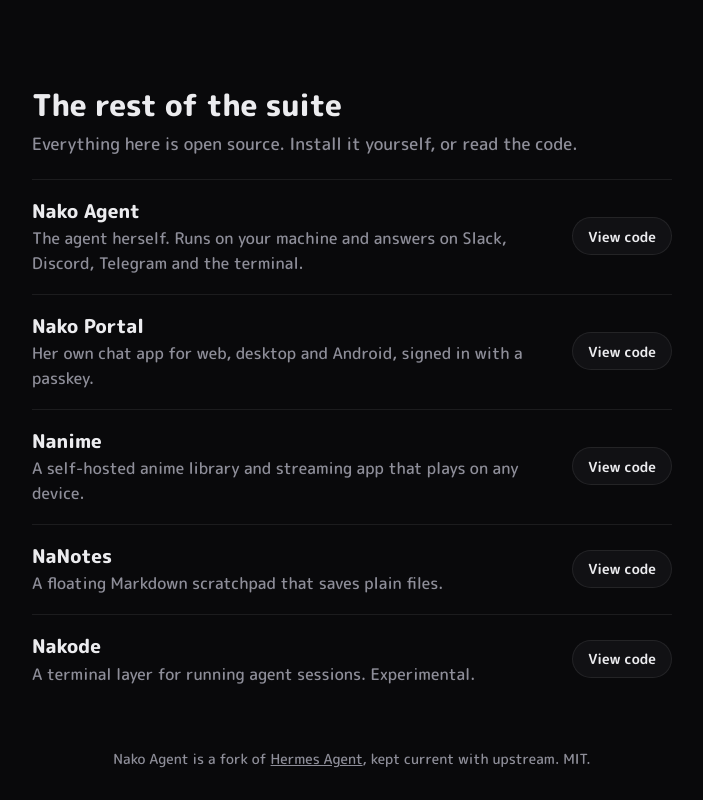
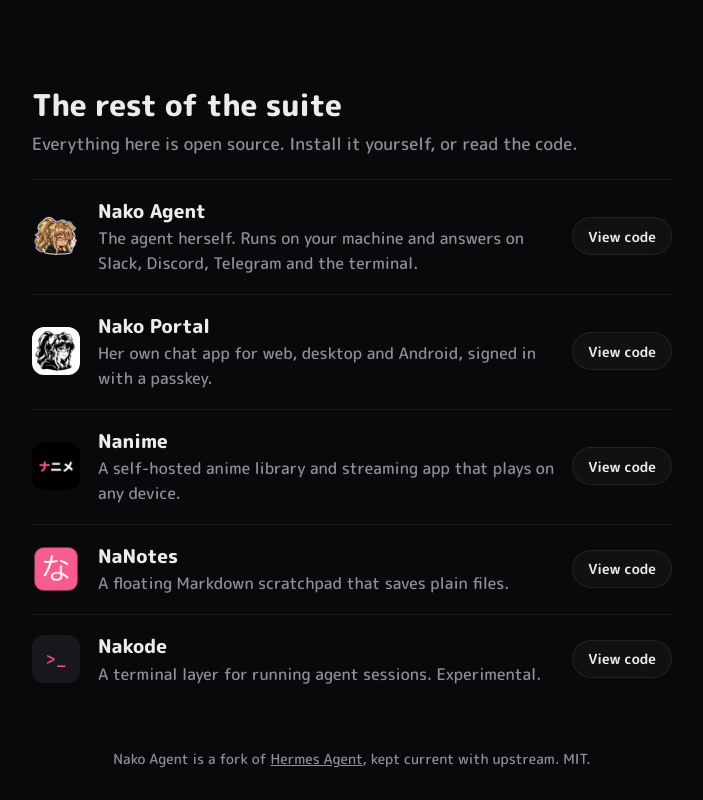
Before and after one commit to QuillDev/nakode.moe, a plain HTML site: page index.html in a window 1280 px wide. Shown: the part 782-1582 px from the top of the page, without its empty margins (288-991 px from the left). Drawn offline with Linux system fonts and the light colour scheme.

Commit message:
Show each project's logo in the suite list
Co-authored-by: Nako <nako@quill.moe>

```diff
--- a/index.html
+++ b/index.html
@@ -78,7 +78,10 @@
   .suite h2 { font-size: 30px; font-weight: 800; letter-spacing: -.01em; line-height: 1.15; margin: 0 0 8px; }
   .suite > p { color: var(--muted); font-size: 17px; margin: 0 0 22px; }
   .suite ul { list-style: none; margin: 0; padding: 0; }
-  .suite li { display: grid; grid-template-columns: minmax(0, 1fr) auto; align-items: center; column-gap: 18px; padding: 18px 0; box-shadow: inset 0 1px var(--line); }
+  .suite li { display: grid; grid-template-columns: 48px minmax(0, 1fr) auto; align-items: center; column-gap: 18px; padding: 18px 0; box-shadow: inset 0 1px var(--line); }
+  .suite li > img, .suite li > .glyph { width: 48px; height: 48px; border-radius: 12px; display: block; }
+  .suite li > img.sticker { border-radius: 0; }
+  .suite li > .glyph { background: var(--fill); display: grid; place-items: center; font: 500 17px "JetBrains Mono", ui-monospace, monospace; color: var(--pink); }
   .suite li b { font-weight: 800; font-size: 19px; display: block; }
   .suite li span { color: var(--muted); font-size: 16px; }
   .suite li a { box-shadow: inset 0 0 0 1px var(--line); background: var(--card); border-radius: 999px; height: 38px; padding: 0 16px; display: inline-flex; align-items: center; font-weight: 700; font-size: 14px; white-space: nowrap; }
@@ -97,6 +100,8 @@
     .links { gap: 16px; }
     .suite { padding-top: 48px; }
     .suite h2 { font-size: 25px; }
+    .suite li { grid-template-columns: 40px minmax(0, 1fr) auto; column-gap: 12px; }
+    .suite li > img, .suite li > .glyph { width: 40px; height: 40px; border-radius: 10px; }
     .suite li b { font-size: 17.5px; } .suite li span { font-size: 15px; }
   }
 </style>
@@ -141,11 +146,11 @@
   <h2>The rest of the suite</h2>
   <p>Everything here is open source. Install it yourself, or read the code.</p>
   <ul>
-    <li><div><b>Nako Agent</b><span>The agent herself. Runs on your machine and answers on Slack, Discord, Telegram and the terminal.</span></div><a href="https://github.com/QuillDev/Nako-Agent">View code</a></li>
-    <li><div><b>Nako Portal</b><span>Her own chat app for web, desktop and Android, signed in with a passkey.</span></div><a href="https://github.com/QuillDev/nako-portal">View code</a></li>
-    <li><div><b>Nanime</b><span>A self-hosted anime library and streaming app that plays on any device.</span></div><a href="https://github.com/QuillDev/Nanime">View code</a></li>
-    <li><div><b>NaNotes</b><span>A floating Markdown scratchpad that saves plain files.</span></div><a href="https://github.com/QuillDev/nanotes">View code</a></li>
-    <li><div><b>Nakode</b><span>A terminal layer for running agent sessions. Experimental.</span></div><a href="https://github.com/QuillDev/nakode">View code</a></li>
+    <li><img class="sticker" src="logos/agent.png" alt="" width="48" height="48"><div><b>Nako Agent</b><span>The agent herself. Runs on your machine and answers on Slack, Discord, Telegram and the terminal.</span></div><a href="https://github.com/QuillDev/Nako-Agent">View code</a></li>
+    <li><img src="logos/portal.png" alt="" width="48" height="48"><div><b>Nako Portal</b><span>Her own chat app for web, desktop and Android, signed in with a passkey.</span></div><a href="https://github.com/QuillDev/nako-portal">View code</a></li>
+    <li><img src="logos/nanime.png" alt="" width="48" height="48"><div><b>Nanime</b><span>A self-hosted anime library and streaming app that plays on any device.</span></div><a href="https://github.com/QuillDev/Nanime">View code</a></li>
+    <li><img src="logos/nanotes.png" alt="" width="48" height="48"><div><b>NaNotes</b><span>A floating Markdown scratchpad that saves plain files.</span></div><a href="https://github.com/QuillDev/nanotes">View code</a></li>
+    <li><span class="glyph" aria-hidden="true">&gt;_</span><div><b>Nakode</b><span>A terminal layer for running agent sessions. Experimental.</span></div><a href="https://github.com/QuillDev/nakode">View code</a></li>
   </ul>
 </section>
 <footer>Nako Agent is a fork of <a href="https://github.com/NousResearch/hermes-agent" style="text-decoration:underline">Hermes Agent</a>, kept current with upstream. MIT.</footer>
```
Also changed, not shown: logos/agent.png (added), logos/nanime.png (added), logos/nanotes.png (added), logos/portal.png (added).
